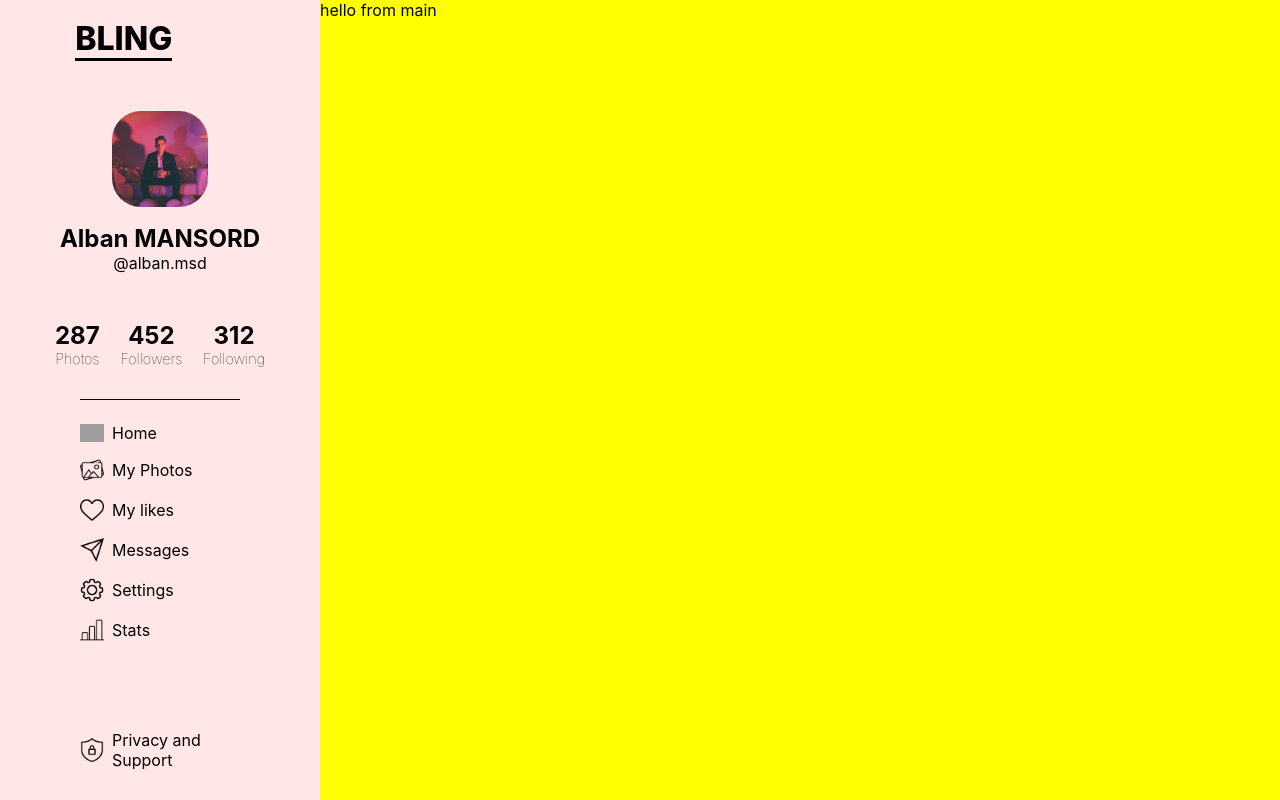
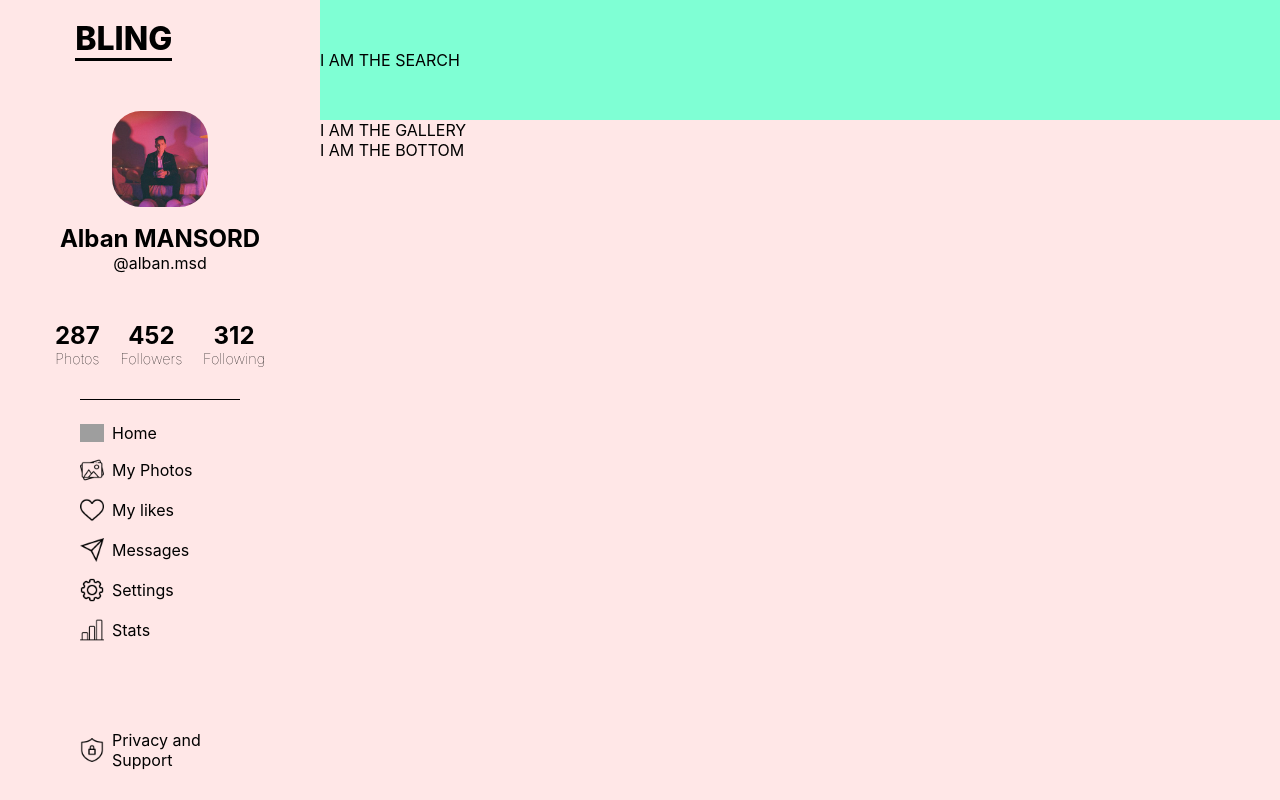
Before and after one commit to alban44980/Bling-app, a Next.js app in the folder bling-app/: page / in a window 1280 px wide. Built offline with nearby package versions, Linux system fonts and the light colour scheme; grey boxes are pictures that could not be loaded.

Commit message:
components structure for main

```diff
--- a/bling-app/components/Main.jsx
+++ b/bling-app/components/Main.jsx
@@ -1,7 +1,16 @@
 import styles from '../styles/Main.module.css';
+import Search from './Main/Search';
+import Gallery from './Main/Gallery';
+import Bottom from './Main/Bottom';
 
 function Main() {
-  return <div className={styles.container}>hello from main</div>;
+  return (
+    <div className={styles.container}>
+      <Search />
+      <Gallery />
+      <Bottom />
+    </div>
+  );
 }
 
 export default Main;
--- /dev/null
+++ b/bling-app/components/Main/Bottom.jsx
@@ -0,0 +1,7 @@
+import styles from '../../styles/Main/Bottom.module.css';
+
+function Bottom() {
+  return <div>I AM THE BOTTOM</div>;
+}
+
+export default Bottom;
--- /dev/null
+++ b/bling-app/components/Main/Gallery.jsx
@@ -0,0 +1,7 @@
+import styles from '../../styles/Main/Gallery.module.css';
+
+function Gallery() {
+  return <div>I AM THE GALLERY</div>;
+}
+
+export default Gallery;
--- /dev/null
+++ b/bling-app/components/Main/Search.jsx
@@ -0,0 +1,7 @@
+import styles from '../../styles/Main/Search.module.css';
+
+function Search() {
+  return <div className={styles.container}>I AM THE SEARCH</div>;
+}
+
+export default Search;
--- a/bling-app/styles/Main.module.css
+++ b/bling-app/styles/Main.module.css
@@ -2,5 +2,4 @@
   display: flex;
   flex-direction: column;
   width: 75%;
-  background-color: yellow;
 }
--- /dev/null
+++ b/bling-app/styles/Main/Search.module.css
@@ -0,0 +1,6 @@
+.container {
+  height: 15%;
+  display: flex;
+  align-items: center;
+  background-color: aquamarine;
+}
```
Also changed, not shown: bling-app/styles/Main/Bottom.module.css (added), bling-app/styles/Main/Gallery.module.css (added).
